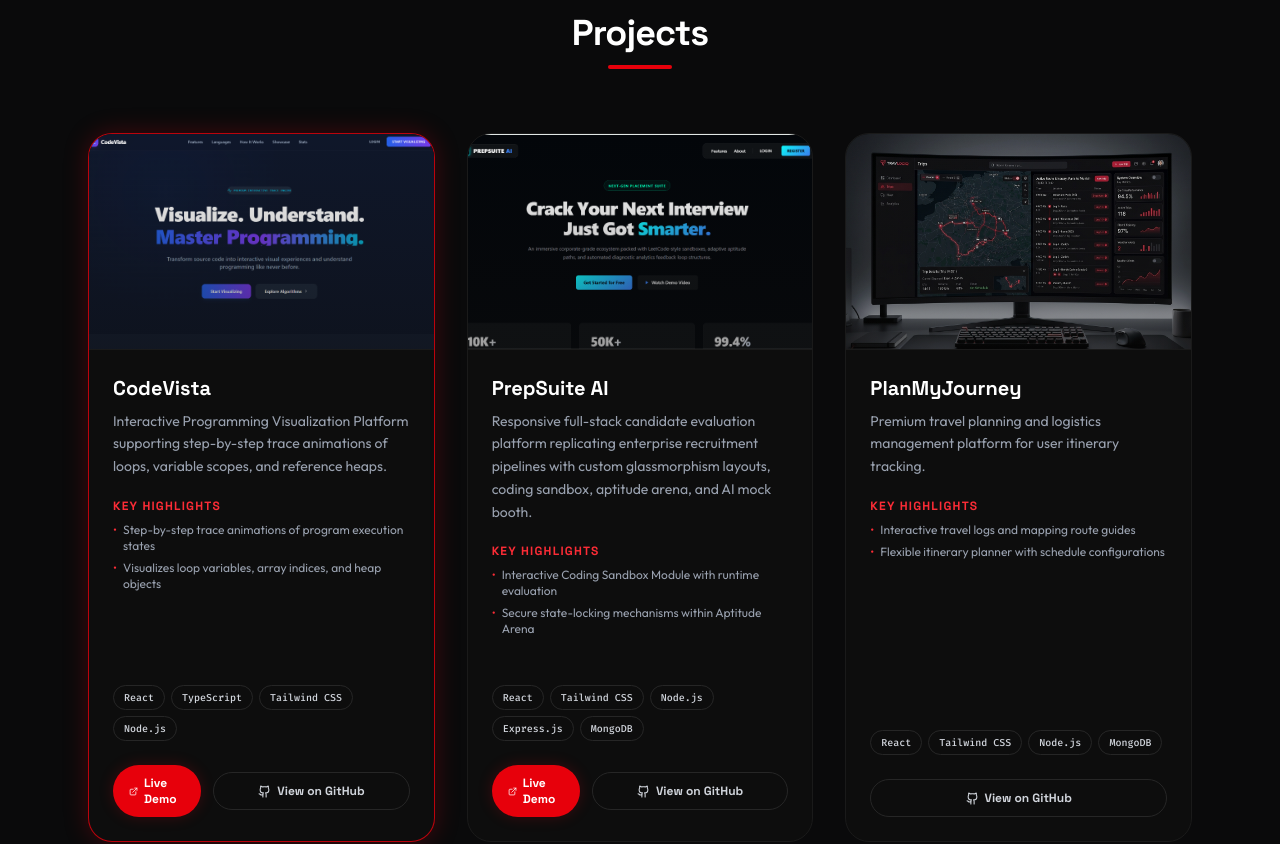
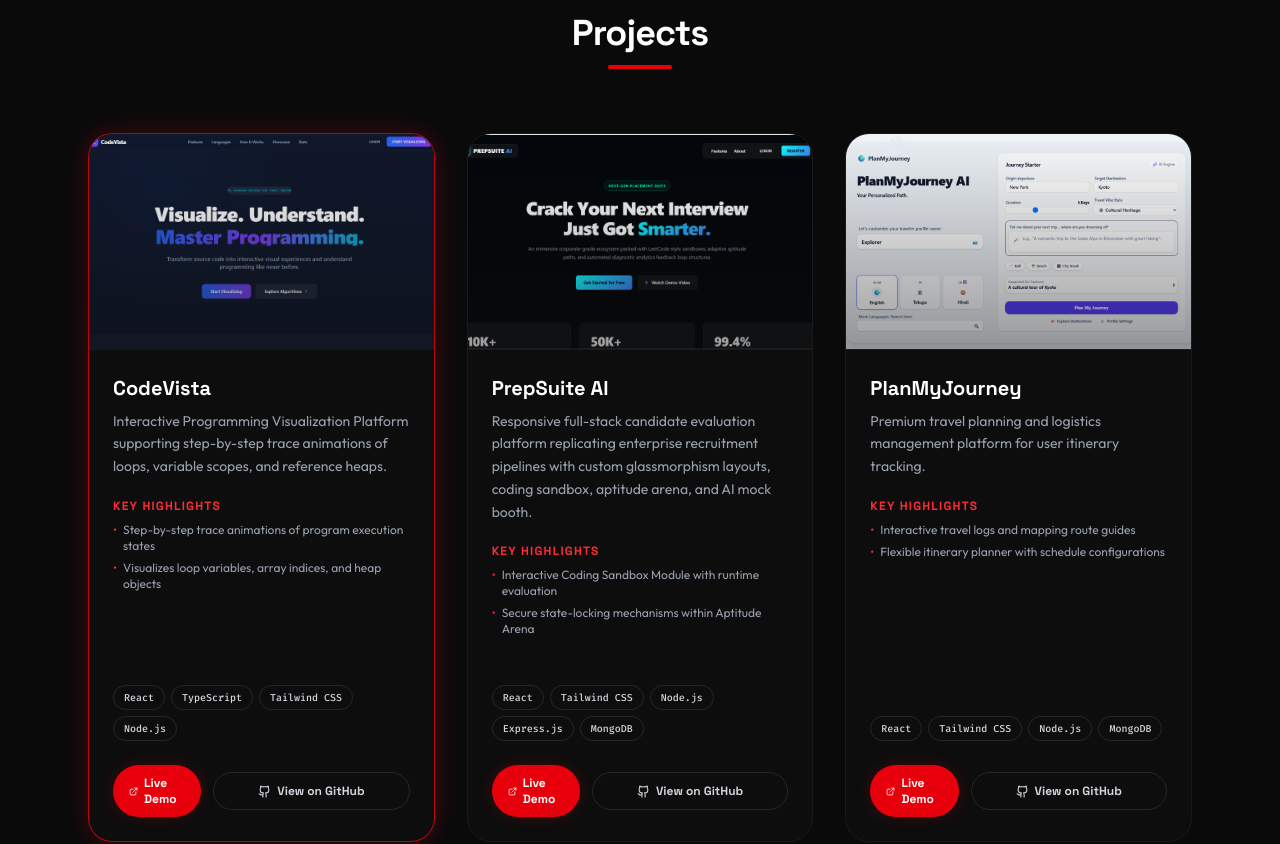
Before and after one commit to Bindu7729/portfolio, a React (Vite) app: page / in a window 1280 px wide. Shown: the part 2740-3584 px from the top of the page. Built offline with nearby package versions, Linux system fonts and the light colour scheme.

Commit message:
style: replace PlanMyJourney project image with correct screenshot and update live demo link

```diff
--- a/src/data/portfolioData.ts
+++ b/src/data/portfolioData.ts
@@ -63,8 +63,8 @@ export const projectsData: Project[] = [
       "Clean, responsive multi-device log dashboard"
     ],
     githubUrl: "https://github.com/Bindu7729/-PlanMyJourney-",
-    liveUrl: "https://github.com/Bindu7729/-PlanMyJourney-",
-    image: "/projects/planmyjourney.jpg"
+    liveUrl: "https://frontend-beryl-tau-20.vercel.app",
+    image: "/projects/planmyjourney.png"
   },
   {
     id: "my-coffee-website",
```
Also changed, not shown: public/projects/planmyjourney.png (added).
